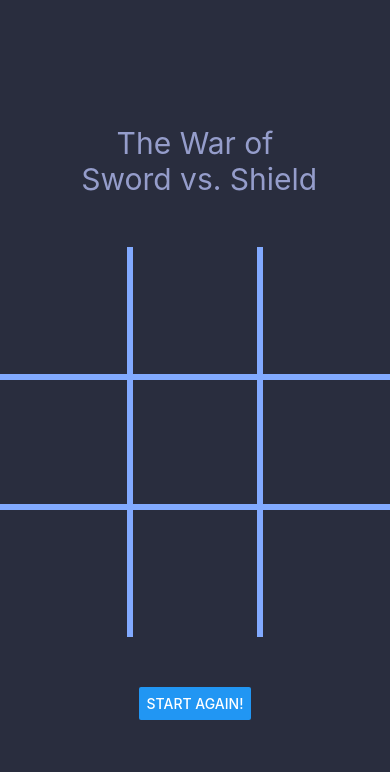
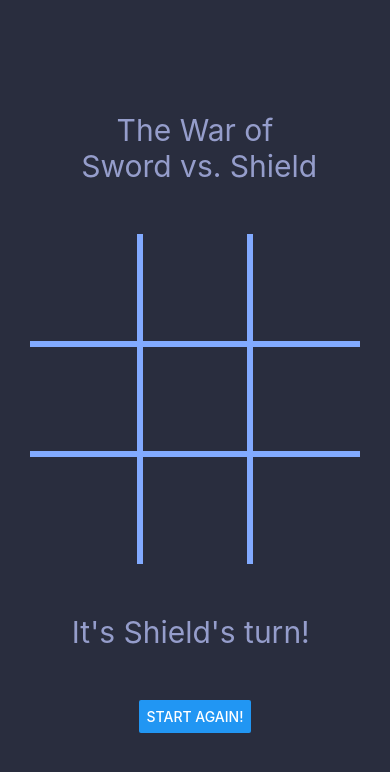
Before and after one commit to deepseafishing/tictactoe, a React Native app: screen / in a window 390 px wide. Shown: the top 772 px of the page. Built offline with nearby package versions, Linux system fonts and the light colour scheme.

Commit message:
create: stateless gameBoard component, feat: customize the size of the board

```diff
--- a/App.js
+++ b/App.js
@@ -1,24 +1,21 @@
 import React from 'react';
-import {
-  StyleSheet,
-  Text,
-  View,
-  TouchableOpacity,
-  Alert,
-  Button
-} from 'react-native';
+import { StyleSheet, Text, View, Alert, Button } from 'react-native';
 import { MaterialCommunityIcons as Icon } from 'react-native-vector-icons';
+import GameBoard from './gameBoard';
+const LENGTH = 3;
 
 export default class App extends React.Component {
   constructor(props) {
     super(props);
     this.state = {
       currPlayer: 1,
-      board: [[0, 0, 0], [0, 0, 0], [0, 0, 0]],
+      board: Array(LENGTH)
+        .fill(0)
+        .map(el => Array(LENGTH).fill(0)),
       diagonal: 0,
       antiDiagonal: 0,
-      row: [0, 0, 0],
-      col: [0, 0, 0]
+      row: Array(LENGTH).fill(0),
+      col: Array(LENGTH).fill(0)
     };
   }
 
@@ -29,11 +26,13 @@ export default class App extends React.Component {
   initializeGame = () => {
     this.setState({
       currPlayer: 1,
-      board: [[0, 0, 0], [0, 0, 0], [0, 0, 0]],
+      board: Array(LENGTH)
+        .fill(0)
+        .map(el => Array(LENGTH).fill(0)),
       diagonal: 0,
       antiDiagonal: 0,
-      row: [0, 0, 0],
-      col: [0, 0, 0]
+      row: Array(LENGTH).fill(0),
+      col: Array(LENGTH).fill(0)
     });
   };
 
@@ -64,10 +63,10 @@ export default class App extends React.Component {
       antiDiagonal: newAntiDiag
     });
     if (
-      newRow[row] === val * 3 ||
-      newCol[col] === val * 3 ||
-      newDiag === val * 3 ||
-      newAntiDiag === 3
+      newRow[row] === val * LENGTH ||
+      newCol[col] === val * LENGTH ||
+      newDiag === val * LENGTH ||
+      newAntiDiag === LENGTH
     )
       return Alert.alert(
         `${this.state.currPlayer === 1 ? 'Shield' : 'Sword'} is the winner!`,
@@ -92,77 +91,18 @@ export default class App extends React.Component {
     return (
       <View style={styles.container}>
         <Text style={styles.title}>The War of{'\n'} Sword vs. Shield</Text>
-
-        <View style={{ flexDirection: 'row' }}>
-          <TouchableOpacity
-            disabled={this.state.board[0][0] ? true : false}
-            onPress={() => this.putIcon(0, 0)}
-            style={[styles.cell, { borderLeftWidth: 0, borderTopWidth: 0 }]}
-          >
-            {this.renderIcon(0, 0)}
-          </TouchableOpacity>
-          <TouchableOpacity
-            disabled={this.state.board[0][1] ? true : false}
-            onPress={() => this.putIcon(0, 1)}
-            style={[styles.cell, { borderTopWidth: 0 }]}
-          >
-            {this.renderIcon(0, 1)}
-          </TouchableOpacity>
-          <TouchableOpacity
-            disabled={this.state.board[0][2] ? true : false}
-            onPress={() => this.putIcon(0, 2)}
-            style={[styles.cell, { borderRightWidth: 0, borderTopWidth: 0 }]}
-          >
-            {this.renderIcon(0, 2)}
-          </TouchableOpacity>
+        <GameBoard
+          length={LENGTH}
+          board={this.state.board}
+          putIcon={this.putIcon}
+          renderIcon={this.renderIcon}
+        />
+        <View style={{ paddingTop: 50 }}>
+          <Text style={styles.title}>
+            It's {this.state.currPlayer === 1 ? 'Shield' : 'Sword'}'s turn!{' '}
+          </Text>
         </View>
-        <View style={{ flexDirection: 'row' }}>
-          <TouchableOpacity
-            disabled={this.state.board[1][0] ? true : false}
-            onPress={() => this.putIcon(1, 0)}
-            style={[styles.cell, { borderLeftWidth: 0 }]}
-          >
-            {this.renderIcon(1, 0)}
-          </TouchableOpacity>
-          <TouchableOpacity
-            disabled={this.state.board[1][1] ? true : false}
-            onPress={() => this.putIcon(1, 1)}
-            style={styles.cell}
-          >
-            {this.renderIcon(1, 1)}
-          </TouchableOpacity>
-          <TouchableOpacity
-            disabled={this.state.board[1][2] ? true : false}
-            onPress={() => this.putIcon(1, 2)}
-            style={[styles.cell, { borderRightWidth: 0 }]}
-          >
-            {this.renderIcon(1, 2)}
-          </TouchableOpacity>
-        </View>
-        <View style={{ flexDirection: 'row' }}>
-          <TouchableOpacity
-            disabled={this.state.board[2][0] ? true : false}
-            onPress={() => this.putIcon(2, 0)}
-            style={[styles.cell, { borderLeftWidth: 0, borderBottomWidth: 0 }]}
-          >
-            {this.renderIcon(2, 0)}
-          </TouchableOpacity>
-          <TouchableOpacity
-            disabled={this.state.board[2][1] ? true : false}
-            onPress={() => this.putIcon(2, 1)}
-            style={[styles.cell, { borderBottomWidth: 0 }]}
-          >
-            {this.renderIcon(2, 1)}
-          </TouchableOpacity>
-          <TouchableOpacity
-            disabled={this.state.board[2][2] ? true : false}
-            onPress={() => this.putIcon(2, 2)}
-            style={[styles.cell, { borderRightWidth: 0, borderBottomWidth: 0 }]}
-          >
-            {this.renderIcon(2, 2)}
-          </TouchableOpacity>
-        </View>
-        <View style={{ paddingTop: 50 }}>
+        <View>
           <Button title="Start Again!" onPress={() => this.initializeGame()} />
         </View>
       </View>
@@ -177,23 +117,14 @@ const styles = StyleSheet.create({
     alignItems: 'center',
     justifyContent: 'center'
   },
-  cell: {
-    color: 'black',
-    borderColor: '#82AAFF',
-    borderWidth: 3,
-    width: 130,
-    height: 130,
-    alignItems: 'center',
-    justifyContent: 'center'
-  },
   shield: {
     color: '#C3E88D',
-    fontSize: 100,
+    fontSize: 80,
     alignItems: 'center'
   },
   sword: {
     color: '#FF5370',
-    fontSize: 100,
+    fontSize: 80,
     alignItems: 'center'
   },
   title: {
--- /dev/null
+++ b/gameBoard.js
@@ -0,0 +1,48 @@
+import React from 'react';
+import { StyleSheet, View, TouchableOpacity } from 'react-native';
+
+export default function GameBoard({ length, board, putIcon, renderIcon }) {
+  let grid = [];
+  for (let i = 0; i < length; i++) {
+    let children = [];
+    for (let j = 0; j < length; j++) {
+      children.push(
+        <TouchableOpacity
+          key={i * length + j}
+          disabled={board[i][j] ? true : false}
+          onPress={() => putIcon(i, j)}
+          style={[
+            styles.cell,
+            {
+              borderRightWidth: j === length - 1 ? 0 : 3,
+              borderLeftWidth: j === 0 ? 0 : 3,
+              borderBottomWidth: i === length - 1 ? 0 : 3,
+              borderTopWidth: i === 0 ? 0 : 3
+            }
+          ]}
+        >
+          {renderIcon(i, j)}
+        </TouchableOpacity>
+      );
+    }
+    grid.push(
+      <View style={{ flexDirection: 'row' }} key={i}>
+        {children}
+      </View>
+    );
+  }
+
+  return <View>{grid}</View>;
+}
+
+const styles = StyleSheet.create({
+  cell: {
+    color: 'black',
+    borderColor: '#82AAFF',
+    borderWidth: 3,
+    width: 110,
+    height: 110,
+    alignItems: 'center',
+    justifyContent: 'center'
+  }
+});
```
Also changed, not shown: 1 other file (tests, documents, lock files or other folders).
